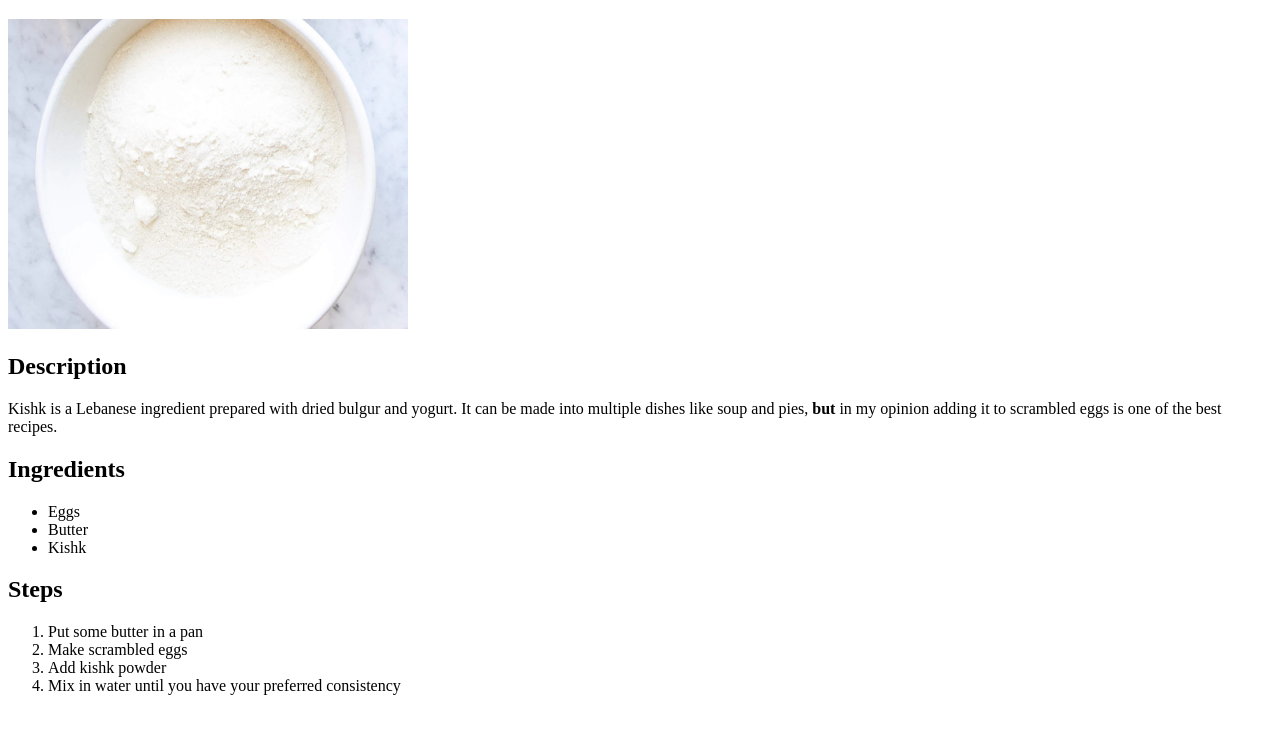
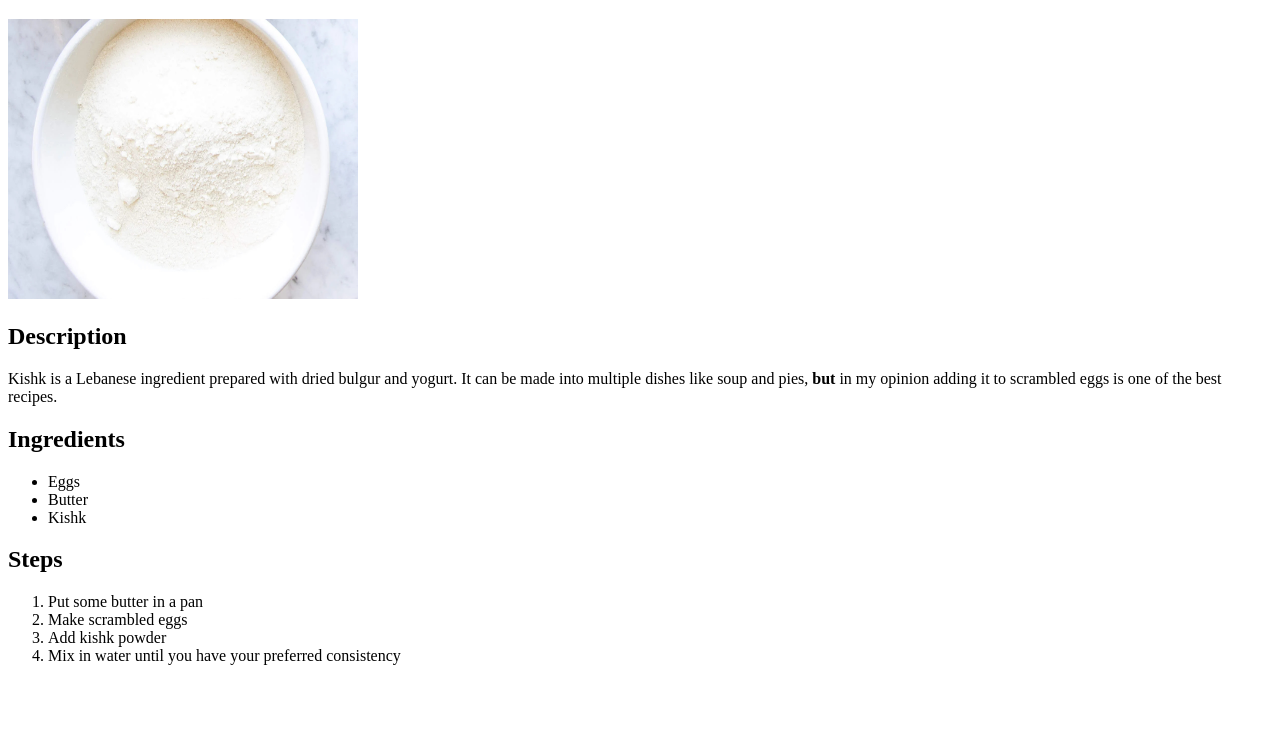
Before and after one commit to behelitcode/odin-recipes, a plain HTML site: page recipes/kishk-eggs.html in a window 1280 px wide. Shown: the part 61-794 px from the top of the page. Drawn offline with Linux system fonts and the light colour scheme.

Commit message:
Modify picture size

```diff
--- a/recipes/kishk-eggs.html
+++ b/recipes/kishk-eggs.html
@@ -7,7 +7,7 @@
     <body>
         <h1>Kishk With Eggs</h1>
         <img src="../images/kishk.jpg" alt="Powdered kishk"
-        height="310" width="400">
+        height="280" width="350">
         <h2>Description</h2>
         <p>Kishk is a Lebanese ingredient prepared with dried bulgur and yogurt.
         It can be made into multiple dishes like soup and pies, <strong>but</strong>
```
Also changed, not shown: recipes/tuna-pasta.html (+1 -1 lines).
